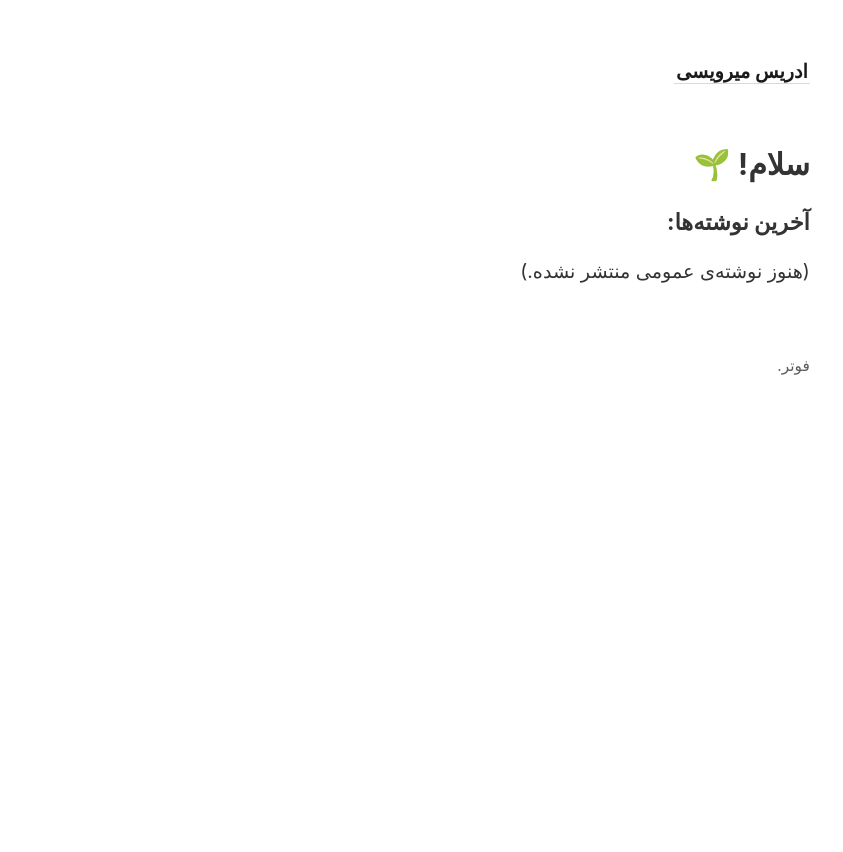
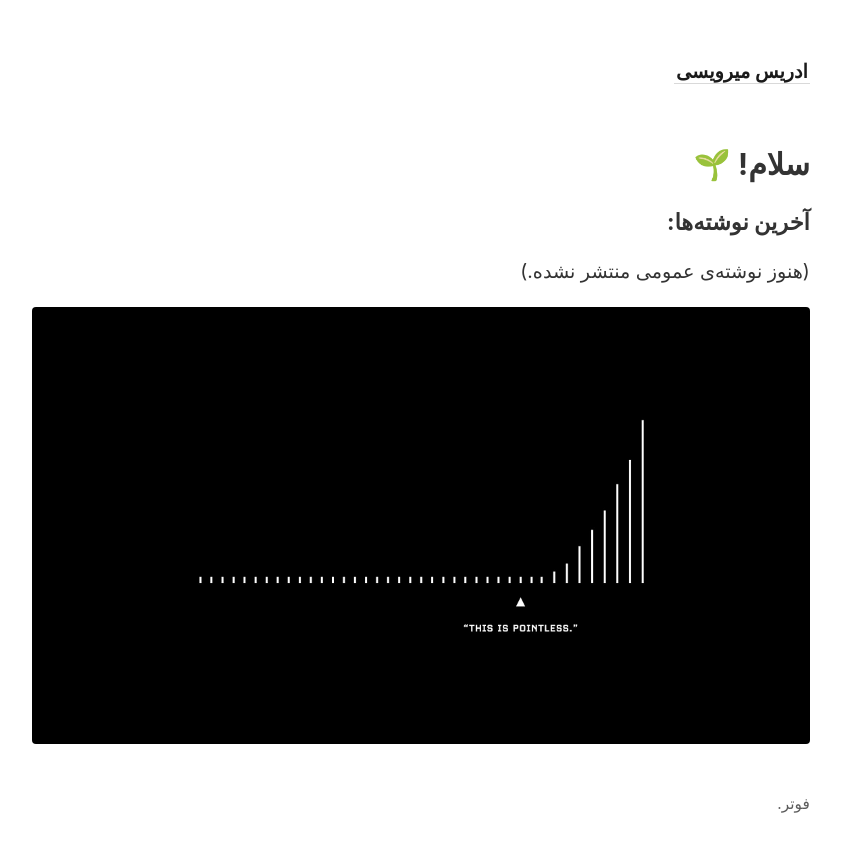
Before and after one commit to edrissss/digital-garden, a Jekyll site: the page built from _pages/index.md, in a window 1280 px wide. Shown: the top 852 px of the page, without its empty margins (292-1135 px from the left). Built offline with Jekyll 4.4.1, drawn with Linux system fonts in a browser that asks for light colours; some web fonts are replaced.

Commit message:
عکس تستی

```diff
--- a/_pages/index.md
+++ b/_pages/index.md
@@ -15,7 +15,7 @@ permalink: /
 ### آخرین نوشته‌ها:
 (هنوز نوشته‌ی عمومی منتشر نشده.)
 
-![](pointless.jpg)
+![](assets/pointless.jpg)
 
 <!--
 <style>
```
Also changed, not shown: assets/pointless.jpg (renamed from _notes/pointless.jpg).
